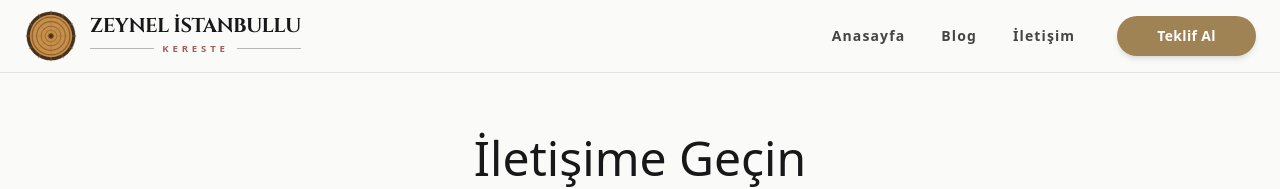
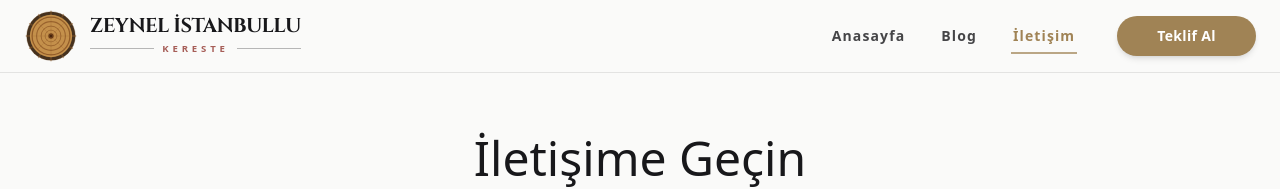
Before and after one commit to istanbullu728-max/kereste, a Next.js app: page /iletisim in a window 1280 px wide. Shown: the top 189 px of the page. Built offline with nearby package versions, Linux system fonts and the light colour scheme; a web font is replaced by a local one.

Commit message:
Fix typo in İletişim navigation link (404 fix)

```diff
--- a/src/data/navigation.ts
+++ b/src/data/navigation.ts
@@ -3,5 +3,5 @@ import { NavItem } from "@/types";
 export const navItems: NavItem[] = [
     { name: "Anasayfa", href: "/" },
     { name: "Blog", href: "/blog" },
-    { name: "İletişim", href: "/iatisim" },
+    { name: "İletişim", href: "/iletisim" },
 ];
```
